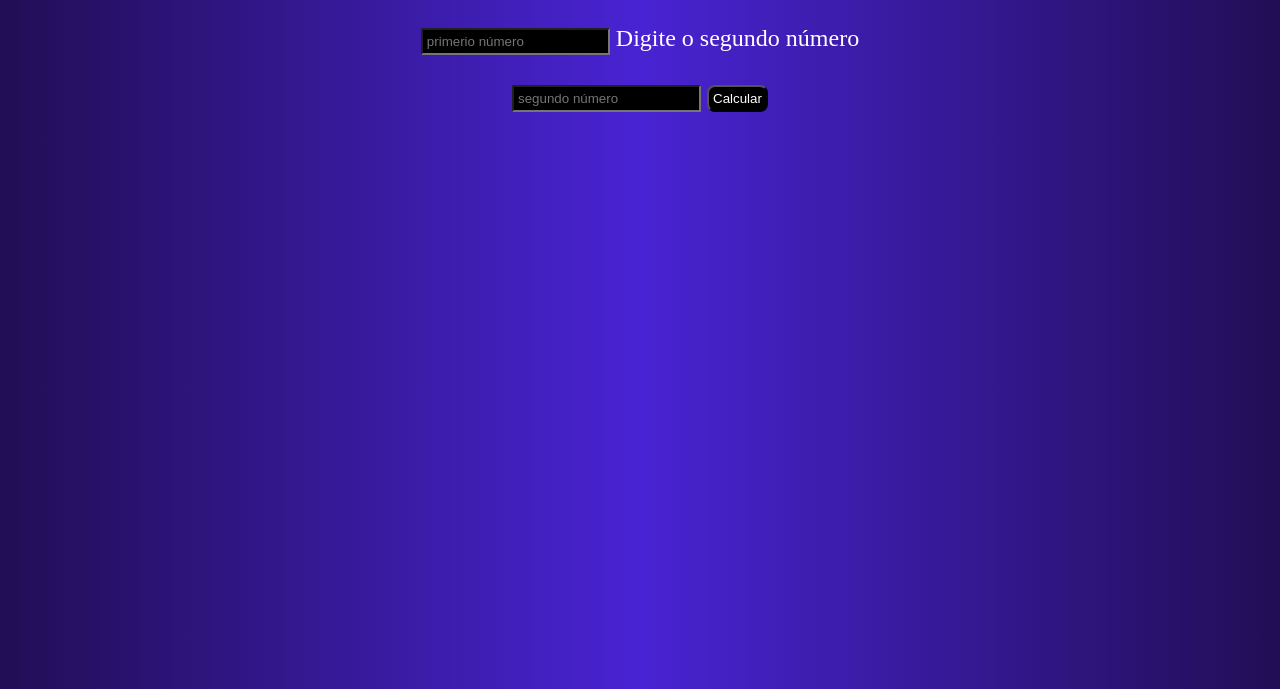
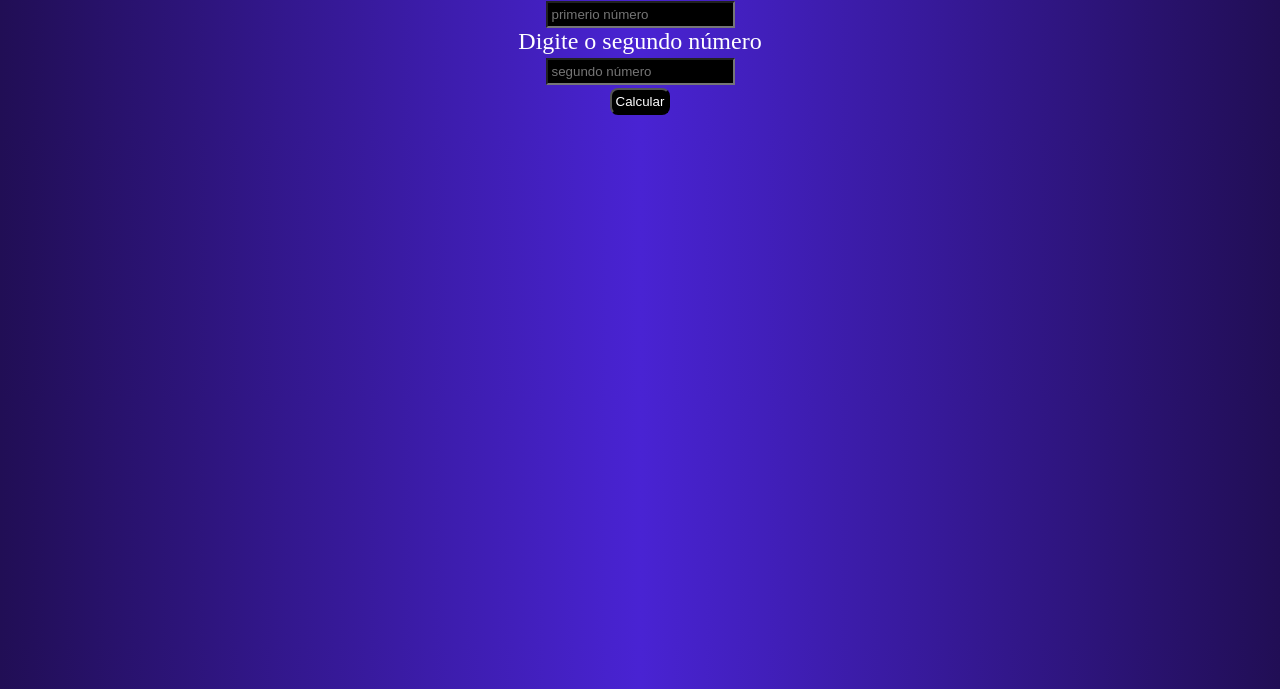
Before and after one commit to viviansaoricordeirokubo/site_2C, a plain HTML site: page html/programas.html in a window 1280 px wide. Shown: the part 111-800 px from the top of the page. Drawn offline with Linux system fonts and the light colour scheme; files whose address does not match are found by name.

Commit message:
oitava versão

```diff
--- a/html/programas.html
+++ b/html/programas.html
@@ -18,11 +18,11 @@
     <main>
         <h1>Programas desenvolvidos na Empresa</h1>
         <article>
-            <label for="num1">Digite o primerio número</label><br><br>
-            <input type="text" id="num1" placeholder="primerio número">
+            <label for="num1">Digite o primerio número</label><br>
+            <input type="text" id="num1" placeholder="primerio número"><br>
 
-            <label for="num2">Digite o segundo número</label><br><br>
-            <input type="text" id="num2" placeholder="segundo número">
+            <label for="num2">Digite o segundo número</label><br>
+            <input type="text" id="num2" placeholder="segundo número"><br>
             <button onclick="principal()">Calcular</button><br><br>
             <div id="resposta">
 
```
